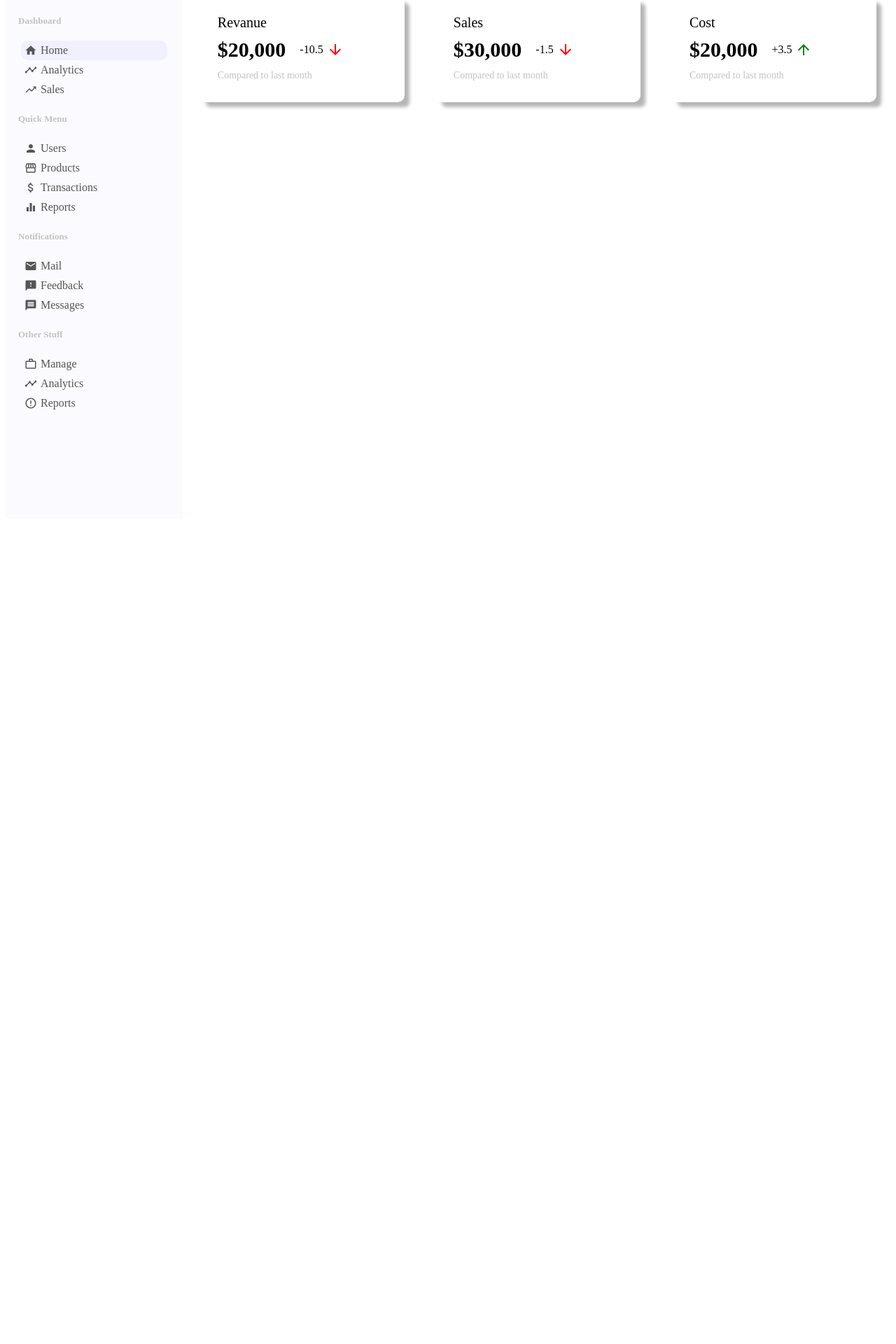
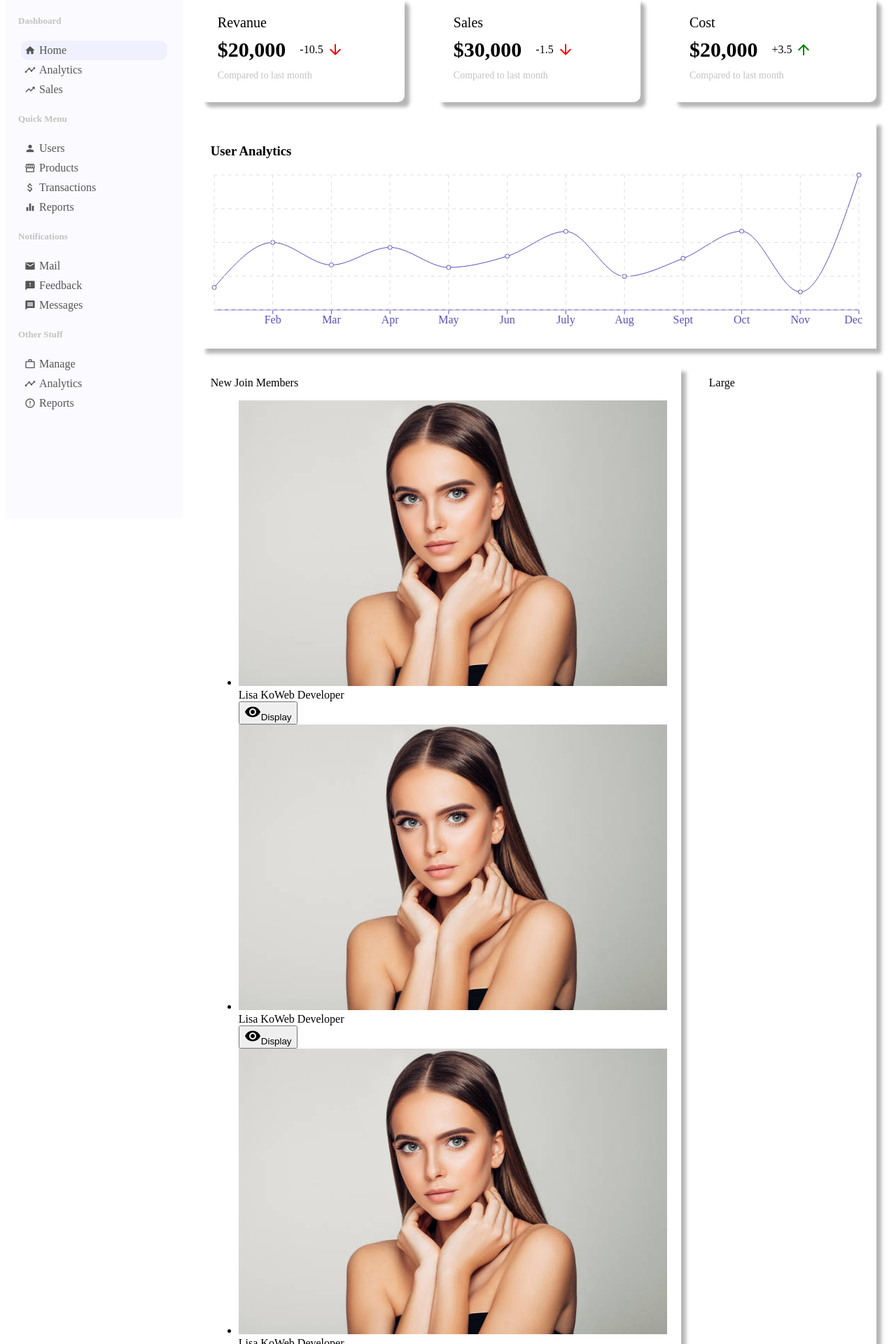
Before and after one commit to abhaywwe7/sales-dashboard, a React (Create React App) app: page / in a window 1280 px wide. Shown: the part 77-1997 px from the top of the page at 70% size. Before the commit the page ends 826 px from the top, so only its background shows below. Built offline with nearby package versions, Linux system fonts and the light colour scheme.

Commit message:
charts completed making members

```diff
--- a/public/index.html
+++ b/public/index.html
@@ -10,6 +10,12 @@
       content="Web site created using create-react-app"
     />
     <link rel="apple-touch-icon" href="%PUBLIC_URL%/logo192.png" />
+    <link rel="preconnect" href="https://fonts.googleapis.com" />
+    <link rel="preconnect" href="https://fonts.gstatic.com" crossorigin />
+    <link
+      href="https://fonts.googleapis.com/css2?family=Open+Sans&display=swap"
+      rel="stylesheet"
+    />
 
     <link rel="manifest" href="%PUBLIC_URL%/manifest.json" />
 
--- /dev/null
+++ b/src/components/Dummydata.js
@@ -0,0 +1,50 @@
+export const userData = [
+  {
+    name: "Jan",
+    "Active User": 1000,
+  },
+  {
+    name: "Feb",
+    "Active User": 3000,
+  },
+  {
+    name: "Mar",
+    "Active User": 2000,
+  },
+  {
+    name: "Apr",
+    "Active User": 2780,
+  },
+  {
+    name: "May",
+    "Active User": 1890,
+  },
+  {
+    name: "Jun",
+    "Active User": 2390,
+  },
+  {
+    name: "July",
+    "Active User": 3490,
+  },
+  {
+    name: "Aug",
+    "Active User": 1490,
+  },
+  {
+    name: "Sept",
+    "Active User": 2290,
+  },
+  {
+    name: "Oct",
+    "Active User": 3500,
+  },
+  {
+    name: "Nov",
+    "Active User": 800,
+  },
+  {
+    name: "Dec",
+    "Active User": 6000,
+  },
+];
--- a/src/components/Sidebar.css
+++ b/src/components/Sidebar.css
@@ -33,5 +33,5 @@
 }
 .sidebarIcons {
   margin-right: 5px;
-  font-size: 18px !important;
+  font-size: 16px !important;
 }
--- /dev/null
+++ b/src/components/chart/Chart.css
@@ -0,0 +1,7 @@
+.chart {
+  margin: 20px;
+  padding: 20px;
+  box-shadow: 10px 10px 5px -3px rgba(0, 0, 0, 0.29);
+  -webkit-box-shadow: 10px 10px 5px -3px rgba(0, 0, 0, 0.29);
+  -moz-box-shadow: 10px 10px 5px -3px rgba(0, 0, 0, 0.29);
+}
--- /dev/null
+++ b/src/components/chart/Chart.jsx
@@ -0,0 +1,28 @@
+import React from "react";
+import "./Chart.css";
+import {
+  LineChart,
+  Line,
+  XAxis,
+  CartesianGrid,
+  Tooltip,
+  ResponsiveContainer,
+} from "recharts";
+
+export default function Chart({ title, data, dataKey, grid }) {
+  return (
+    <div className="chart">
+      <h3 className="chartTitle">{title}</h3>
+      <ResponsiveContainer width="100%" aspect={4 / 1}>
+        <LineChart data={data}>
+          <XAxis dataKey="name" stroke="#5550bd" />
+          <Line type="monotone" dataKey={dataKey} stroke="#5550bd" />
+          <Tooltip />
+          {grid && (
+            <CartesianGrid stroke="#e0dfdf" strokeDasharray="5 5" />
+          )}{" "}
+        </LineChart>
+      </ResponsiveContainer>
+    </div>
+  );
+}
--- /dev/null
+++ b/src/components/widgets/Widgetlg.css
@@ -0,0 +1,7 @@
+.widgetLg {
+  flex: 2;
+  box-shadow: 10px 10px 5px -3px rgba(0, 0, 0, 0.29);
+  -webkit-box-shadow: 10px 10px 5px -3px rgba(0, 0, 0, 0.29);
+  -moz-box-shadow: 10px 10px 5px -3px rgba(0, 0, 0, 0.29);
+  padding: 20px;
+}
--- /dev/null
+++ b/src/components/widgets/Widgetlg.jsx
@@ -0,0 +1,5 @@
+import React from "react";
+import "./Widgetlg.css";
+export default function Widgetlg() {
+  return <div className="widgetLg"> Large </div>;
+}
--- /dev/null
+++ b/src/components/widgets/Widgetsm.css
@@ -0,0 +1,8 @@
+.widgetSm {
+  flex: 1;
+  box-shadow: 10px 10px 5px -3px rgba(0, 0, 0, 0.29);
+  -webkit-box-shadow: 10px 10px 5px -3px rgba(0, 0, 0, 0.29);
+  -moz-box-shadow: 10px 10px 5px -3px rgba(0, 0, 0, 0.29);
+  padding: 20px;
+  margin-right: 20px;
+}
--- /dev/null
+++ b/src/components/widgets/Widgetsm.jsx
@@ -0,0 +1,68 @@
+import React from "react";
+import "./Widgetsm.css";
+import image1 from "./image1.jpg";
+import { Visibility } from "@material-ui/icons";
+export default function Widgetsm() {
+  return (
+    <div className="widgetSm">
+      <span className="widgetSmTitle">New Join Members</span>
+      <ul className="widgetSmList">
+        <li className="widgetSmListItem">
+          <img src={image1} alt="" />
+          <div className="widgetSmUser">
+            <span className="widgetSmUsername">Lisa Ko</span>
+            <span className="widgetSmUserTitle">Web Developer</span>
+          </div>
+          <button className="widgetSmButton">
+            <Visibility />
+            Display
+          </button>
+        </li>
+        <li className="widgetSmListItem">
+          <img src={image1} alt="" />
+          <div className="widgetSmUser">
+            <span className="widgetSmUsername">Lisa Ko</span>
+            <span className="widgetSmUserTitle">Web Developer</span>
+          </div>
+          <button className="widgetSmButton">
+            <Visibility />
+            Display
+          </button>
+        </li>
+        <li className="widgetSmListItem">
+          <img src={image1} alt="" />
+          <div className="widgetSmUser">
+            <span className="widgetSmUsername">Lisa Ko</span>
+            <span className="widgetSmUserTitle">Web Developer</span>
+          </div>
+          <button className="widgetSmButton">
+            <Visibility />
+            Display
+          </button>
+        </li>
+        <li className="widgetSmListItem">
+          <img src={image1} alt="" />
+          <div className="widgetSmUser">
+            <span className="widgetSmUsername">Lisa Ko</span>
+            <span className="widgetSmUserTitle">Web Developer</span>
+          </div>
+          <button className="widgetSmButton">
+            <Visibility />
+            Display
+          </button>
+        </li>
+        <li className="widgetSmListItem">
+          <img src={image1} alt="" />
+          <div className="widgetSmUser">
+            <span className="widgetSmUsername">Lisa Ko</span>
+            <span className="widgetSmUserTitle">Web Developer</span>
+          </div>
+          <button className="widgetSmButton">
+            <Visibility />
+            Display
+          </button>
+        </li>
+      </ul>
+    </div>
+  );
+}
--- a/src/pages/Home.css
+++ b/src/pages/Home.css
@@ -1,3 +1,7 @@
 .home {
   flex: 4;
 }
+.homeWidgets {
+  display: flex;
+  margin: 20px;
+}
--- a/src/pages/Home.jsx
+++ b/src/pages/Home.jsx
@@ -1,9 +1,23 @@
 import "./Home.css";
+import Chart from "../components/chart/Chart";
 import FeaturedInfo from "../components/featuredinfo/featuredInfo";
+import { userData } from "../components/Dummydata";
+import Widgetsm from "../components/widgets/Widgetsm";
+import Widgetlg from "../components/widgets/Widgetlg";
 export default function Home() {
   return (
     <div className="home">
       <FeaturedInfo />
+      <Chart
+        data={userData}
+        title="User Analytics"
+        grid
+        dataKey="Active User"
+      />
+      <div className="homeWidgets">
+        <Widgetsm />
+        <Widgetlg />
+      </div>
     </div>
   );
 }
```
Also changed, not shown: src/components/widgets/image1.jpg (added).
